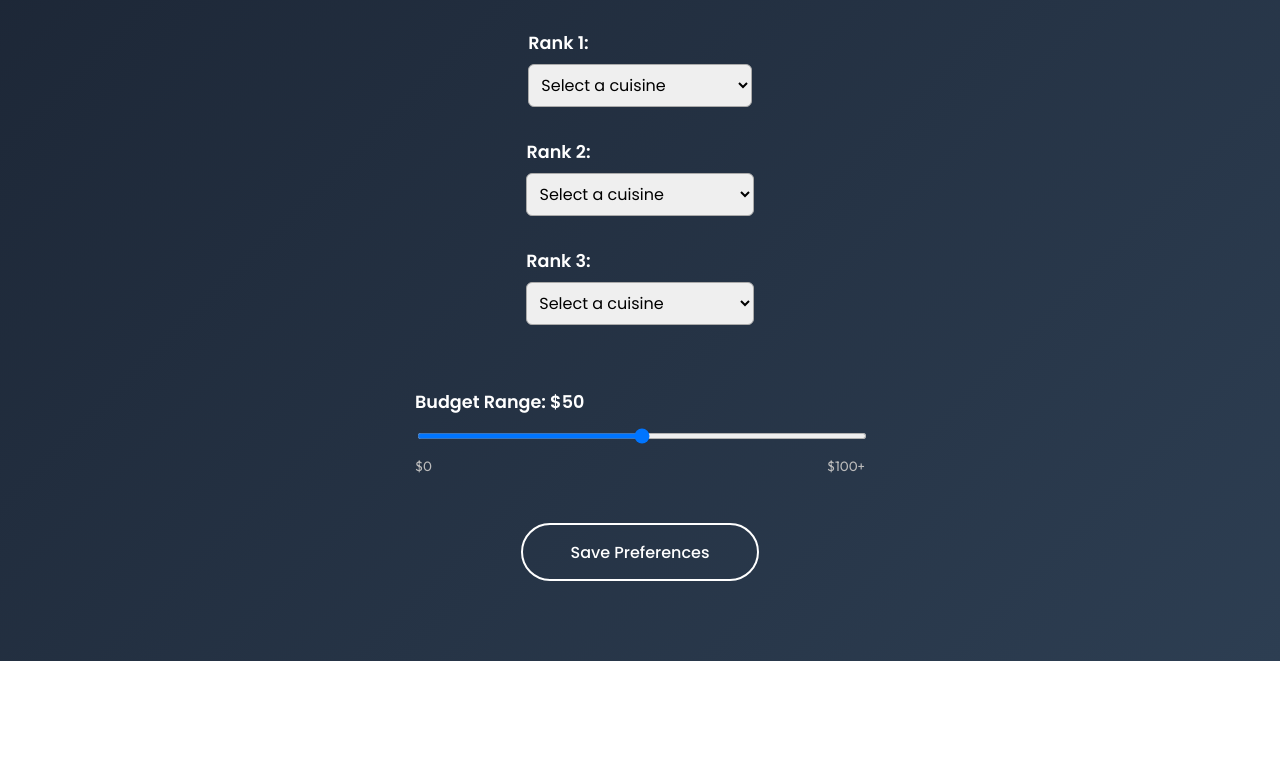
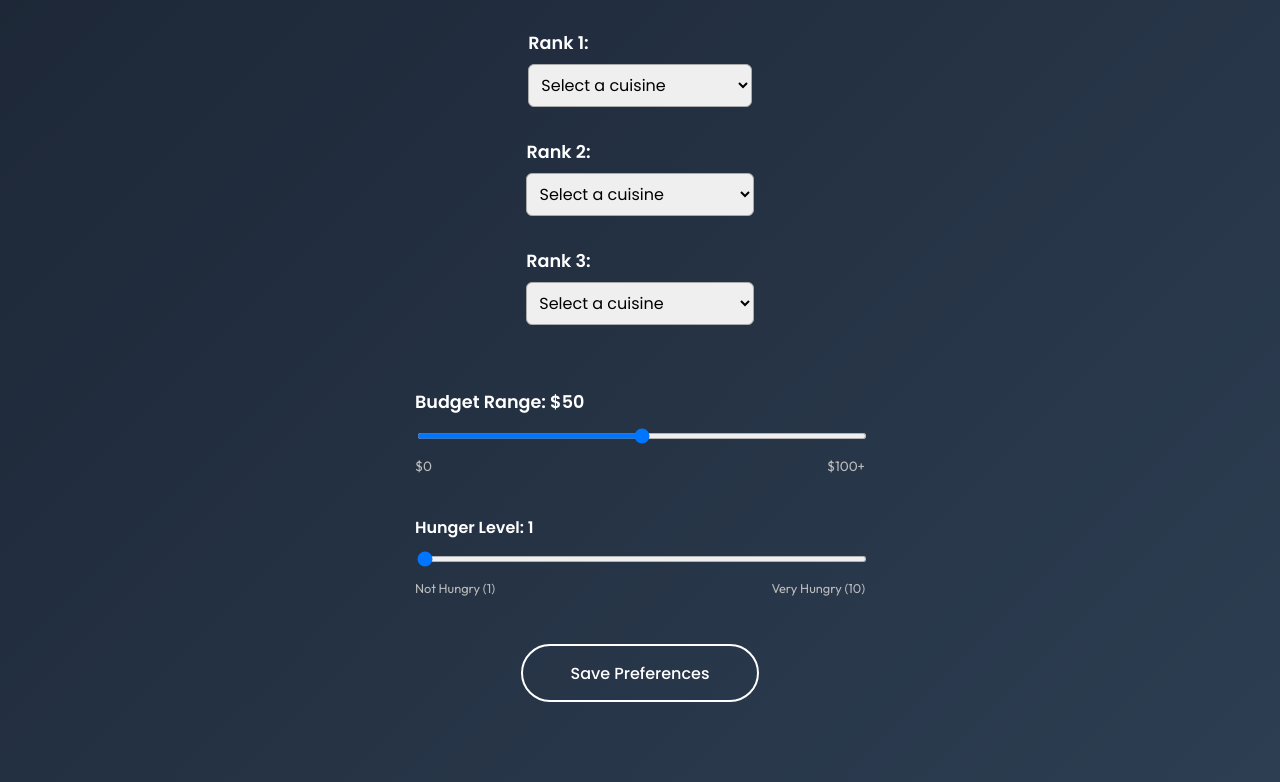
Before and after one commit to maejikal/SC2006-Foodball, a React (Vite) app in the folder 2ManyFoods/2manyfoods-frontend/: page /account/preferences in a window 1280 px wide. Shown: the part 373-1155 px from the top of the page. Before the commit the page ends 1034 px from the top, so only its background shows below. Built offline with nearby package versions, Linux system fonts and the light colour scheme.

Commit message:
Added the hunger level slider

```diff
--- a/2ManyFoods/2manyfoods-frontend/src/pages/PreferencesPage.css
+++ b/2ManyFoods/2manyfoods-frontend/src/pages/PreferencesPage.css
@@ -90,6 +90,59 @@
   margin-top: 0.5rem;
 }
 
+.hungerSliderSection {
+  width: 100%;
+  max-width: 450px;
+  margin-top: 1.5rem;
+  margin-bottom: 1rem;
+  display: flex;
+  flex-direction: column;
+  gap: 0.5rem;
+}
+
+.hungerSliderSection label {
+  font-size: 1rem;
+  font-weight: 600;
+  color: #fff;
+  margin: 0;
+}
+
+.hungerSlider {
+  width: 100%;
+  height: 6px;
+  border-radius: 5px;
+  background: #3d4a5a;
+  outline: none;
+  margin-top: 0.5rem;
+}
+
+.hungerSlider::-webkit-slider-thumb {
+  -webkit-appearance: none;
+  appearance: none;
+  width: 20px;
+  height: 20px;
+  border-radius: 50%;
+  background: #d2542f;
+  cursor: pointer;
+}
+
+.hungerSlider::-moz-range-thumb {
+  width: 20px;
+  height: 20px;
+  border-radius: 50%;
+  background: #d2542f;
+  cursor: pointer;
+  border: none;
+}
+
+.hungerLabels {
+  display: flex;
+  justify-content: space-between;
+  font-size: 0.8rem;
+  color: #bbb;
+  margin-top: 0.5rem;
+}
+
 .saveBtn {
   padding: 0.9rem 3rem;
   border: 2px solid white;
--- a/2ManyFoods/2manyfoods-frontend/src/pages/PreferencesPage.jsx
+++ b/2ManyFoods/2manyfoods-frontend/src/pages/PreferencesPage.jsx
@@ -16,6 +16,7 @@ export default function PreferencesPage() {
   const [rank2, setRank2] = useState('');
   const [rank3, setRank3] = useState('');
   const [budget, setBudget] = useState(50);
+  const [hunger, setHunger] = useState(1);
 
   const [isLoading, setIsLoading] = useState(true);
   const [isSaving, setIsSaving] = useState(false);
@@ -66,6 +67,7 @@ export default function PreferencesPage() {
         setRank3(prefs.rank3 || '');
 
         setBudget(data.budget || 50);
+        setHunger(data.hunger || 1);
 
         setIsLoading(false);
 
@@ -111,7 +113,8 @@ export default function PreferencesPage() {
         rank2: rank2,
         rank3: rank3
       },
-      budget: budget
+      budget: budget,
+      hunger: hunger
     };
 
     console.log('Sending to backend:', JSON.stringify(requestBody, null, 2));
@@ -270,6 +273,25 @@ export default function PreferencesPage() {
           </div>
         </div>
 
+        <div className="hungerSliderSection">
+          <label htmlFor="hungerSlider">Hunger Level: {hunger}</label>
+          <input
+            type="range"
+            id="hungerSlider"
+            min="1"
+            max="10"
+            value={hunger}
+            onChange={(e) => setHunger(parseInt(e.target.value))}
+            className="hungerSlider"
+            disabled={isSaving}
+          />
+          <div className="hungerLabels">
+            <span>Not Hungry (1)</span>
+            <span>Very Hungry (10)</span>
+          </div>
+        </div>
+
+
         <button className="saveBtn" onClick={handleSave} disabled={isSaving}>
           {isSaving ? 'Saving...' : (isOnboarding ? 'Finish & Start Exploring' : 'Save Preferences')}
         </button>
```
Also changed, not shown: 2 other files (tests, documents, lock files or other folders).
